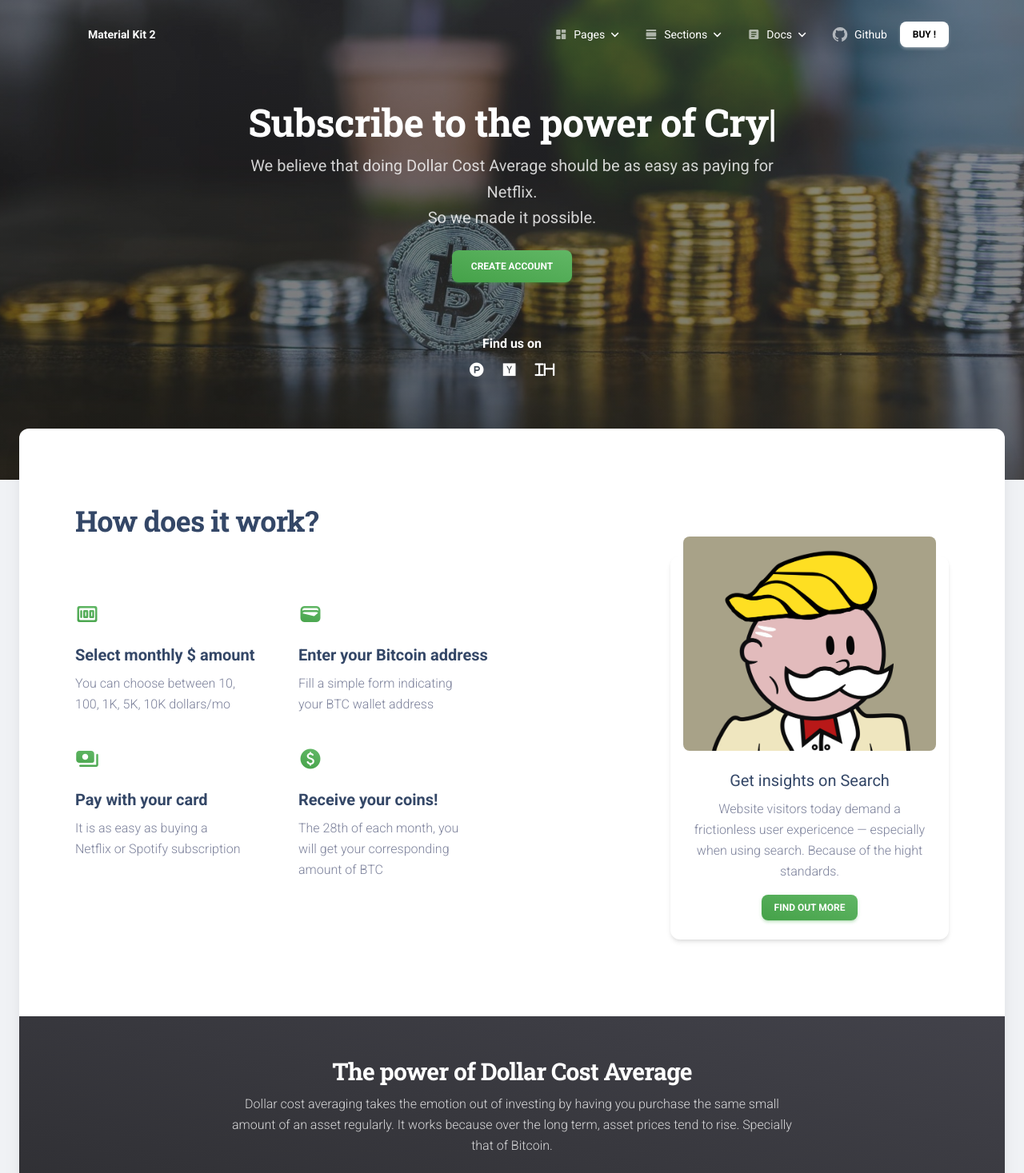
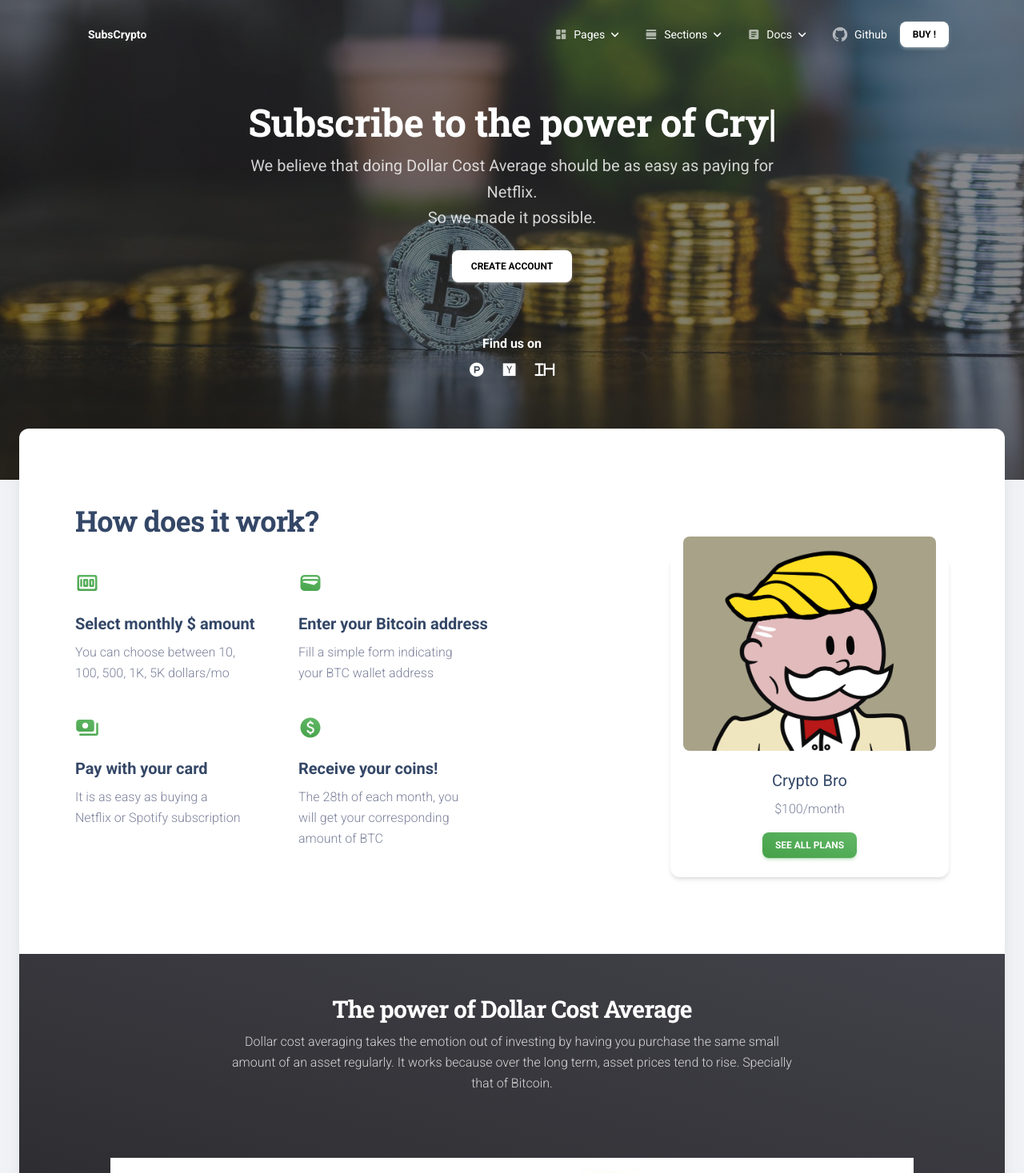
Before and after one commit to ferranm99/SubsCrypto, a Vue app: page /pages/landing-pages/about-us in a window 1280 px wide. Shown: the top 1467 px of the page at 80% size. Built offline with nearby package versions, Linux system fonts and the light colour scheme; grey boxes are pictures that could not be loaded.

Commit message:
all set up before refactor

```diff
--- /dev/null
+++ b/src/examples/cards/blogCards/BlogCardNavigate.vue
@@ -0,0 +1,50 @@
+<script setup>
+defineProps({
+    image: {
+        type: String,
+        required: true,
+    },
+    title: {
+        type: String,
+        required: true,
+    },
+    description: {
+        type: String,
+        required: true,
+    },
+    action: {
+        type: Object,
+        color: String,
+        route: String,
+        label: String,
+        default: () => ({
+            color: "bg-gradient-success",
+            label: "Find Out More",
+        }),
+    },
+});
+
+function nav() {
+    document.getElementById('imageclick').click()
+}
+</script>
+<template>
+    <div class="card">
+        <div class="card-header p-0 position-relative mt-n4 mx-3 z-index-2">
+            <a :href="`#${action.route}`" class="d-block blur-shadow-image" id="imageclick">
+                <img :src="image" :alt="title" class="img-fluid border-radius-lg" />
+            </a>
+        </div>
+        <div class="card-body text-center">
+            <h5 class="font-weight-normal">
+                <a :href="`#${action.route}`">{{ title }}</a>
+            </h5>
+            <p class="mb-0">
+                {{ description }}
+            </p>
+            <button type="button" class="btn btn-sm mb-0 mt-3" :class="action.color" @click="nav">
+                {{ action.label }}
+            </button>
+        </div>
+    </div>
+</template>
--- a/src/examples/cards/blogCards/CenteredBlogCard.vue
+++ b/src/examples/cards/blogCards/CenteredBlogCard.vue
@@ -31,13 +31,13 @@ function openInNewTab(url) {
 <template>
   <div class="card">
     <div class="card-header p-0 position-relative mt-n4 mx-3 z-index-2">
-      <a :href="action.route" class="d-block blur-shadow-image">
+      <a :href="action.route" target="_blank" class="d-block blur-shadow-image">
         <img :src="image" :alt="title" class="img-fluid border-radius-lg" />
       </a>
     </div>
     <div class="card-body text-center">
       <h5 class="font-weight-normal">
-        <a href="javascript:;">{{ title }}</a>
+        <a :href="action.route" target="_blank">{{ title }}</a>
       </h5>
       <p class="mb-0">
         {{ description }}
--- a/src/examples/footers/FooterDefault.vue
+++ b/src/examples/footers/FooterDefault.vue
@@ -123,57 +123,18 @@ defineProps({
 });
 </script>
 <template>
-  <footer class="footer pt-5 mt-5">
+  <footer class="footer pt-2 mt-3">
     <div class="container">
       <div class="row">
-        <div class="col-md-3 mb-4 ms-auto">
-          <div>
-            <a :href="brand.route">
-              <img :src="brand.logo" class="mb-3 footer-logo" alt="main_logo" />
-            </a>
-            <h6 class="font-weight-bolder mb-4">{{ brand.name }}</h6>
-          </div>
-          <div>
-            <ul class="d-flex flex-row ms-n3 nav">
-              <li
-                class="nav-item"
-                v-for="{ icon, link } of socials"
-                :key="link"
-              >
-                <a
-                  class="nav-link pe-1"
-                  :href="link"
-                  target="_blank"
-                  v-html="icon"
-                >
-                </a>
-              </li>
-            </ul>
-          </div>
-        </div>
-        <div
-          class="col-md-2 col-sm-6 col-6 mb-4"
-          v-for="{ name, items } of menus"
-          :key="name"
-        >
-          <h6 class="text-sm">{{ name }}</h6>
-          <ul class="flex-column ms-n3 nav">
-            <li class="nav-item" v-for="item of items" :key="item.name">
-              <a class="nav-link" :href="item.href" target="_blank">
-                {{ item.name }}
-              </a>
-            </li>
-          </ul>
-        </div>
 
         <div class="col-12">
           <div class="text-center">
             <p class="text-dark my-4 text-sm font-weight-normal">
               All rights reserved. Copyright ©
               {{ new Date().getFullYear() }}
-              Material Kit by
-              <a href="https://www.creative-tim.com" target="_blank"
-                >Creative Tim</a
+              SubsCrypto by
+              <a href="https://ferran.work" target="_blank"
+                >Ferran Martínez</a
               >.
             </p>
           </div>
--- a/src/examples/navbars/NavbarDefault.vue
+++ b/src/examples/navbars/NavbarDefault.vue
@@ -117,10 +117,10 @@ watch(
         ]"
         :to="{ name: 'presentation' }"
         rel="tooltip"
-        title="Designed and Coded by Creative Tim"
+        title="Subscribe to the power of Bitcoin"
         data-placement="bottom"
       >
-        Material Kit 2
+        SubsCrypto
       </RouterLink>
       <RouterLink
         class="navbar-brand d-block d-md-none"
@@ -131,7 +131,7 @@ watch(
         "
         to="/"
         rel="tooltip"
-        title="Designed and Coded by Creative Tim"
+        title="Subscribe to the power of Bitcoin"
         data-placement="bottom"
       >
         Material Design
--- a/src/views/LandingPages/AboutUs/AboutView.vue
+++ b/src/views/LandingPages/AboutUs/AboutView.vue
@@ -69,7 +69,7 @@ onUnmounted(() => {
               We believe that doing Dollar Cost Average should be as easy as paying for Netflix.<br>
               So we made it possible.
             </p>
-            <button type="submit" class="btn bg-gradient-success text-white">
+            <button type="submit" class="btn btn-white">
               Create Account
             </button>
             <h6 class="text-white mb-2 mt-5">Find us on</h6>
--- a/src/views/LandingPages/AboutUs/Sections/AboutInformation.vue
+++ b/src/views/LandingPages/AboutUs/Sections/AboutInformation.vue
@@ -1,8 +1,8 @@
 <script setup>
 // example components
 import DefaultInfoCard from "../../../../examples/cards/infoCards/DefaultInfoCard.vue";
-import CenteredBlogCard from "../../../../examples/cards/blogCards/CenteredBlogCard.vue";
 import bro from '../../../../assets/img/plans/brother.png';
+import BlogCardNavigate from "../../../../examples/cards/blogCards/BlogCardNavigate.vue";
 </script>
 <template>
   <section class="py-7">
@@ -15,7 +15,7 @@ import bro from '../../../../assets/img/plans/brother.png';
               color="info"
               icon="money"
               title="Select monthly $ amount"
-              description="You can choose between 10, 100, 1K, 5K, 10K dollars/mo"
+              description="You can choose between 10, 100, 500, 1K, 5K dollars/mo"
             />
             <DefaultInfoCard
               color="info"
@@ -40,10 +40,11 @@ import bro from '../../../../assets/img/plans/brother.png';
           </div>
         </div>
         <div class="col-lg-4 ms-auto mt-lg-0 mt-6">
-          <CenteredBlogCard
+          <BlogCardNavigate
             :image=bro
-            title="Get insights on Search"
-            description="Website visitors today demand a frictionless user expericence — especially when using search. Because of the hight standards."
+            title="Crypto Bro"
+            description="$100/month"
+            :action="{route: 'prices', label:'See All Plans', color: 'bg-gradient-success'}"
           />
         </div>
       </div>
--- a/src/views/LandingPages/AboutUs/Sections/Prices.vue
+++ b/src/views/LandingPages/AboutUs/Sections/Prices.vue
@@ -9,11 +9,11 @@ import diamond from '../../../../assets/img/plans/diamond.png'
 import satoshi from '../../../../assets/img/plans/satoshi.png'
 
 const slides = [
-  { id: '1', title: 'DCA Noob', content: '$10/month', image: noob },
-  { id: '2', title: 'Crypto Bro', content: '$100/month', image: bro },
-  { id: '3', title: 'Moon Boy', content: '$500/month' , image: moon },
-  { id: '4', title: 'Diamond Hands', content: '$1000/month' , image: diamond },
-  { id: '5', title: 'Satoshi Nakamoto', content: '$5000/month' , image: satoshi },
+  { id: '1', title: 'DCA Noob', content: '$10/month', image: noob, url: 'https://buy.stripe.com/28o4jq9i4gyhaty5kk' },
+  { id: '2', title: 'Crypto Bro', content: '$100/month', image: bro, url: 'https://buy.stripe.com/bIYbLS0Lyfud7hmaEF' },
+  { id: '3', title: 'Moon Boy', content: '$500/month' , image: moon, url: 'https://buy.stripe.com/bIY5nu8e04PzcBGcMO' },
+  { id: '4', title: 'Diamond Hands', content: '$1000/month' , image: diamond, url: 'https://buy.stripe.com/dR6aHO2TGci159e5kn' },
+  { id: '5', title: 'Satoshi Nakamoto', content: '$5000/month' , image: satoshi, url: 'https://buy.stripe.com/aEUg281PC1Dn9puaEI' },
 ]
 </script>
 
@@ -37,7 +37,7 @@ const slides = [
 
 <template>
   <section class="py-3">
-    <div class="container">
+    <div class="container" id="prices">
       <Carousel>
         <Slide v-for="slide in slides" :key="slide.id">
           <div class="carousel__item">
@@ -45,7 +45,7 @@ const slides = [
               <CenteredBlogCard
                 :image=slide.image
                 :title=slide.title
-                :action="{route: 'https://givebtc.tips', label:'Subscribe', color: 'bg-gradient-success'}"
+                :action="{route: slide.url, label:'Subscribe', color: 'bg-gradient-success'}"
                 :description=slide.content />
             </div>
           </div>
```
